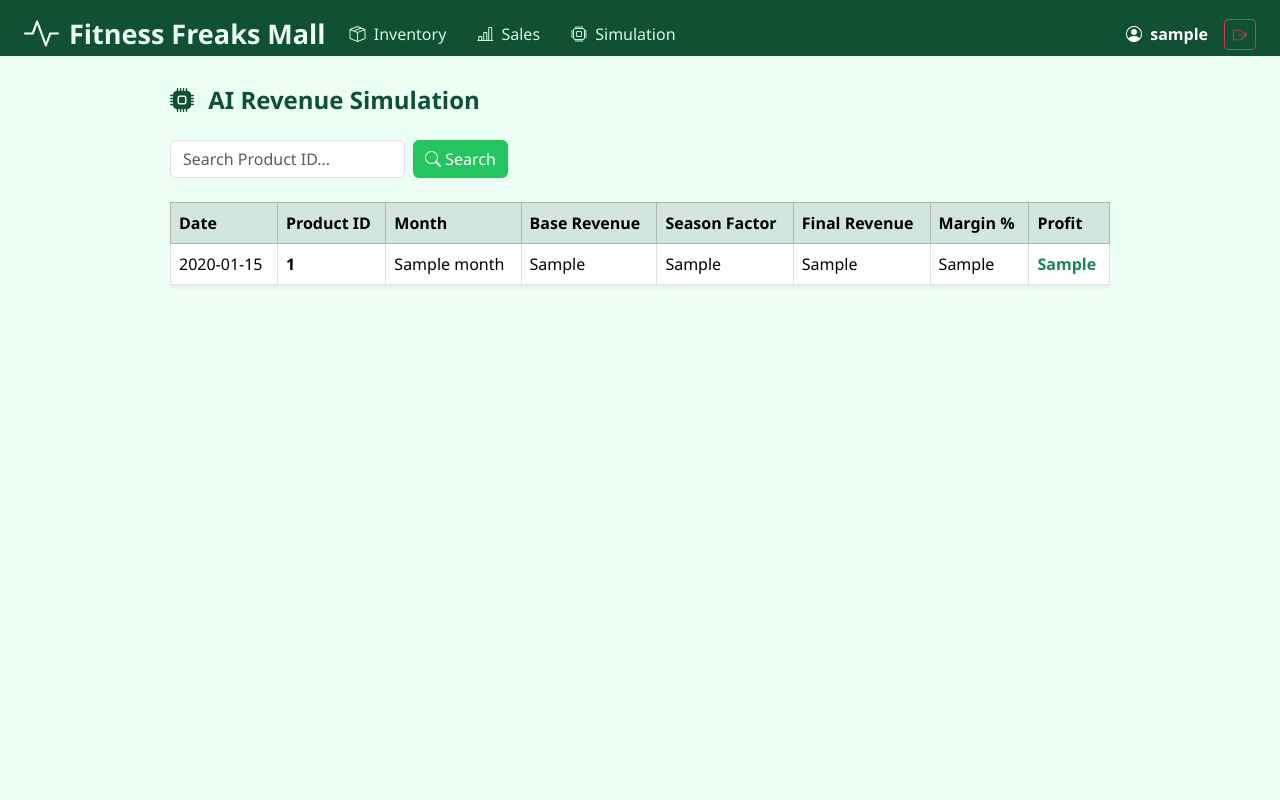
After one commit to wtwinds/Fitness_Mall, a Flask app: page /simulation in a window 1280 px wide. The commit adds this page. Run offline with Flask 3, Linux system fonts and the light colour scheme; the visitor is signed in with stand-in values (Sample User, id 1); a database or web service that is not in the repository returns one stand-in record (values such as "Sample title").

Commit message:
simulation and brand simulation commit

```diff
--- a/app.py
+++ b/app.py
@@ -1,6 +1,7 @@
 from flask import Flask, render_template, request, redirect, session
 from pymongo import MongoClient
 import config
+# from datetime import datetime
 
 app = Flask(__name__)
 app.secret_key = "mall_secret_key"
@@ -11,7 +12,9 @@ db = client[config.DB_NAME]
 users_col = db["users"]
 inventory_col = db["inventory"]
 sales_col = db["sales"]
-
+simulation_col=db["simulation"]
+brand_reports_col = db["brand_reports"]
+all_sim_col = db["all_simulations"]
 
 # ---------- LOGIN ----------
 @app.route("/", methods=["GET", "POST"])
@@ -134,6 +137,169 @@ def sales():
         selected_brand=brand
     )
 
+#-----------Simulation----------
+@app.route("/simulation")
+def simulation():
+    if "user" not in session:
+        return redirect("/")
+
+    brand = request.args.get("brand")
+    pid_search = request.args.get("pid")  # 🔥 NEW SEARCH FIELD
+
+    brand_prefix = {
+        "NIKE": "NK",
+        "PUMA": "PU",
+        "ADIDAS": "AD",
+        "REEBOK": "RB",
+        "LOTTO": "LTO",
+        "NIVIA": "NV",
+        "CAMPUS": "CMP",
+        "REDTAPE": "RDT",
+        "LIFELONG": "LC",
+        "JASPO": "JAS"
+    }
+
+    query_list = []
+
+    # Brand filter
+    if brand and brand in brand_prefix:
+        prefix = brand_prefix[brand]
+        query_list.append({
+            "$or": [
+                {"Product ID": {"$regex": prefix, "$options": "i"}},
+                {"Product_ID": {"$regex": prefix, "$options": "i"}},
+                {"ID": {"$regex": prefix, "$options": "i"}}
+            ]
+        })
+
+    # PRODUCT ID SEARCH
+    if pid_search:
+        query_list.append({
+            "$or": [
+                {"Product ID": {"$regex": pid_search, "$options": "i"}},
+                {"Product_ID": {"$regex": pid_search, "$options": "i"}},
+                {"ID": {"$regex": pid_search, "$options": "i"}}
+            ]
+        })
+
+    query = {"$and": query_list} if query_list else {}
+
+    raw_items = list(simulation_col.find(query, {"_id": 0}))
+
+    items = []
+    for r in raw_items:
+        pid = r.get("Product ID") or r.get("Product_ID") or r.get("ID")
+
+        item = {
+            "Date": str(r.get("Date", "-")).split(" ")[0],
+            "Product ID": pid,
+            "Month": r.get("Month", "-"),
+            "Base Revenue": r.get("Base Revenue (USD)", "-"),
+            "Seasonal Factor": r.get("Seasonal Factor", "-"),
+            "Final Revenue": r.get("Final Revenue (USD)", "-"),
+            "Profit Margin": r.get("Profit Margin (%)", "-"),
+            "Profit": r.get("Profit (USD)", "-")
+        }
+        items.append(item)
+
+    return render_template(
+        "simulation.html",
+        user=session["user"],
+        items=items,
+        selected_brand=brand,
+        pid_search=pid_search
+    )
+
+#-----------Brand simulation ------------
+@app.route("/brand-simulation")
+def brand_simulation():
+    if "user" not in session:
+        return redirect("/")
+    return render_template("brand_simulation.html", user=session["user"])
+
+#------Brand simulation view----------------
+@app.route("/brand/<brand>")
+def brand_view(brand):
+    if "user" not in session:
+        return redirect("/")
+
+    brand = brand.upper()
+
+    brand_prefix = {
+        "NIKE": "NK",
+        "PUMA": "PU",
+        "ADIDAS": "AD",
+        "REEBOK": "RB",
+        "LOTTO": "LO",
+        "NIVIA": "NV",
+        "CAMPUS": "CP",
+        "REDTAPE": "RT",
+        "LIFELONG": "LL",
+        "JASPO": "JS"
+    }
+
+    prefix = brand_prefix.get(brand)
+
+    # UNIVERSAL QUERY (ID + Product ID support)
+    query = {
+        "$or": [
+            {"ID": {"$regex": prefix, "$options": "i"}},
+            {"Product ID": {"$regex": prefix, "$options": "i"}}
+        ]
+    }
+
+    raw_items = list(brand_reports_col.find(query, {"_id": 0}))
+
+    # NORMALIZER (ID fix)
+    items = []
+    for r in raw_items:
+        pid = r.get("Product ID") or r.get("ID")
+
+        items.append({
+            "ID": pid,
+            "Product Name": r.get("Product Name", "-"),
+            "Month": r.get("Month", "-"),
+            "Selling Price": r.get("Selling Price", "-"),
+            "Margin (%)": r.get("Margin (%)", "-"),
+            "Quantity Sold": r.get("Quantity Sold", "-"),
+            "Revenue": r.get("Revenue", "-"),
+            "Monthly Profit": r.get("Monthly Profit", "-")
+        })
+
+    return render_template(
+        "brand_view.html",
+        brand=brand,
+        items=items,
+        user=session["user"]
+    )
+
+# -------- ALL COMPANY SIMULATION --------
+@app.route("/all-simulation")
+def all_simulation():
+    if "user" not in session:
+        return redirect("/")
+
+    raw = list(all_sim_col.find({}, {"_id": 0}))
+
+    items = []
+    for r in raw:
+        items.append({
+            "Company": r.get("Company", "-").upper(),
+            "Date": str(r.get("Date", "-")).split(" ")[0],
+            "Month": r.get("Month", "-"),
+            "Product ID": r.get("Product ID", "-"),
+            "Base Revenue": r.get("Base Revenue (USD)", "-"),
+            "Seasonal Factor": r.get("Seasonal Factor", "-"),
+            "Final Revenue": r.get("Final Revenue (USD)", "-"),
+            "Margin": r.get("Profit Margin (%)", "-"),
+            "Profit": r.get("Profit (USD)", "-")
+        })
+
+    return render_template(
+        "all_simulation.html",
+        items=items,
+        user=session["user"]
+    )
 
 # ---------- LOGOUT ----------
 @app.route("/logout")
--- a/static/css/style.css
+++ b/static/css/style.css
@@ -150,3 +150,8 @@ body.light-page {
     background: #06161a;
     color: #e6f2f0;
 }
+
+/* Bigger table pages */
+.wide-container {
+    max-width: 1400px;
+}
--- a/templates/home.html
+++ b/templates/home.html
@@ -30,8 +30,14 @@
         </p>
 
         <div class="mt-4">
+            <a href="/all-simulation" class="btn btn-success me-2">
+                <i class="bi bi-cpu me-1"></i> Simulation
+            </a>
             <a href="/dashboard" class="btn btn-success me-2">
                 <i class="bi bi-grid"></i> Go to Dashboard
+            </a>
+            <a href="/brand-simulation" class="btn btn-success me-2">
+                <i class="bi bi-building"></i> Brand Simulation
             </a>
             <!-- <a href="/inventory" class="btn btn-outline-success">
                 <i class="bi bi-box-seam"></i> Inventory
--- a/templates/navbar.html
+++ b/templates/navbar.html
@@ -27,15 +27,19 @@
 
         <!-- Menu -->
         <div class="d-flex gap-3 ms-4">
-            <a href="/dashboard" class="mall-link">
+            <!-- <a href="/dashboard" class="mall-link">
                 <i class="bi bi-grid me-1"></i> Dashboard
-            </a>
+            </a> -->
             <a href="/inventory" class="mall-link">
                 <i class="bi bi-box-seam me-1"></i> Inventory
             </a>
 
             <a href="/sales" class="mall-link">
-                <i class="bi bi-graph-up-arrow me-1"></i> Sales
+                <i class="bi bi-bar-chart-line me-1"></i> Sales
+            </a>
+
+            <a href="/simulation" class="mall-link">
+                <i class="bi bi-cpu me-1"></i> Simulation
             </a>
 
         </div>
--- /dev/null
+++ b/templates/simulation.html
@@ -0,0 +1,89 @@
+<!DOCTYPE html>
+<html lang="en">
+
+<head>
+    <meta charset="UTF-8">
+    <title>Simulation</title>
+
+    <link href="https://cdn.jsdelivr.net/npm/bootstrap@5.3.2/dist/css/bootstrap.min.css" rel="stylesheet">
+    <link href="https://cdn.jsdelivr.net/npm/bootstrap-icons/font/bootstrap-icons.css" rel="stylesheet">
+    <link rel="stylesheet" href="/static/css/style.css">
+</head>
+
+<body class="light-page">
+
+    {% include "navbar.html" %}
+
+    <div class="mall-container">
+
+        <!-- PAGE TITLE -->
+        <h4 class="page-title">
+            <i class="bi bi-cpu-fill me-2"></i> AI Revenue Simulation
+        </h4>
+
+        <!-- FILTER + SEARCH -->
+        <form method="GET" action="/simulation" class="mb-4 d-flex gap-2">
+
+            <!-- BRAND FILTER -->
+            <!-- <select name="brand" class="form-select w-25">
+                <option value="">All Brands</option>
+                {% for b in ["NIKE","PUMA","ADIDAS","REEBOK","LOTTO","NIVIA","CAMPUS","REDTAPE","LIFELONG","JASPO"] %}
+                <option value="{{b}}" {{ 'selected' if selected_brand==b else '' }}>{{b}}</option>
+                {% endfor %}
+            </select> -->
+
+            <!-- PRODUCT SEARCH -->
+            <input type="text" name="pid" placeholder="Search Product ID..." value="{{ pid_search or '' }}"
+                class="form-control w-25">
+
+            <button type="submit" class="btn btn-success">
+                <i class="bi bi-search"></i> Search
+            </button>
+        </form>
+
+        <!-- TABLE -->
+        {% if items and items|length > 0 %}
+        <div style="max-height:500px; overflow-y:auto;">
+            <table class="table table-bordered table-hover shadow-sm">
+                <thead class="table-success sticky-top">
+                    <tr>
+                        <th>Date</th>
+                        <th>Product ID</th>
+                        <th>Month</th>
+                        <th>Base Revenue</th>
+                        <th>Season Factor</th>
+                        <th>Final Revenue</th>
+                        <th>Margin %</th>
+                        <th>Profit</th>
+                    </tr>
+                </thead>
+
+                <tbody>
+                    {% for item in items %}
+                    <tr>
+                        <td>{{ item["Date"] }}</td>
+                        <td class="fw-semibold">{{ item["Product ID"] }}</td>
+                        <td>{{ item["Month"] }}</td>
+                        <td>{{ item["Base Revenue"] }}</td>
+                        <td>{{ item["Seasonal Factor"] }}</td>
+                        <td>{{ item["Final Revenue"] }}</td>
+                        <td>{{ item["Profit Margin"] }}</td>
+                        <td class="fw-bold text-success">{{ item["Profit"] }}</td>
+                    </tr>
+                    {% endfor %}
+                </tbody>
+            </table>
+        </div>
+
+        {% else %}
+        <div class="alert alert-info mt-4 shadow-sm">
+            <i class="bi bi-info-circle me-2"></i>
+            No simulation data found. Try another brand or Product ID.
+        </div>
+        {% endif %}
+
+    </div>
+
+</body>
+
+</html>
```
Also changed, not shown: templates/all_simulation.html (added, +65 -0 lines), templates/brand_simulation.html (added, +48 -0 lines), templates/brand_view.html (added, +72 -0 lines).
